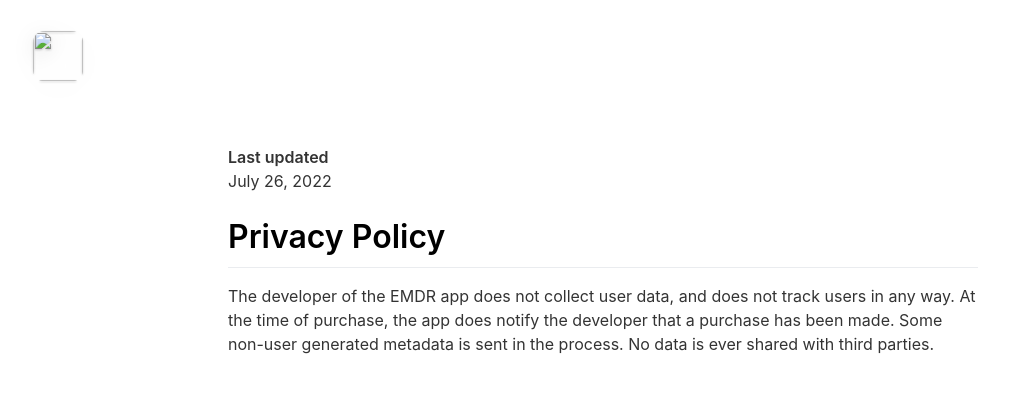
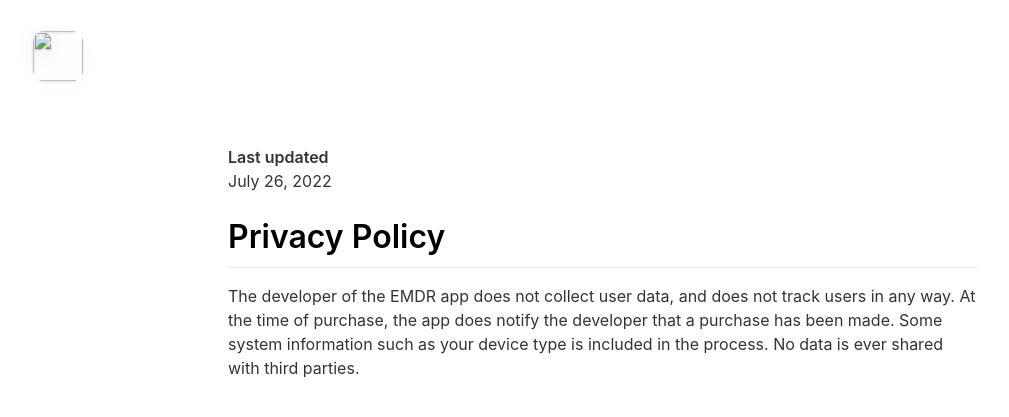
Before and after one commit to BasO/EMDR, a Jekyll site: the page built from _pages/privacypolicy.md, in a window 1280 px wide. Shown: the top 417 px of the page, without its empty margins (37-1046 px from the left). Built offline with Jekyll 4.4.1, drawn with Linux system fonts in a browser that asks for light colours; nearby versions of some CDN libraries.

Commit message:
Update privacypolicy.md

```diff
--- a/_pages/privacypolicy.md
+++ b/_pages/privacypolicy.md
@@ -8,4 +8,4 @@ include_in_header: false
 July 26, 2022
 
 # Privacy Policy
-The developer of the EMDR app does not collect user data, and does not track users in any way. At the time of purchase, the app does notify the developer that a purchase has been made. Some non-user generated metadata is sent in the process. No data is ever shared with third parties.
+The developer of the EMDR app does not collect user data, and does not track users in any way. At the time of purchase, the app does notify the developer that a purchase has been made. Some system information such as your device type is included in the process. No data is ever shared with third parties.
```
